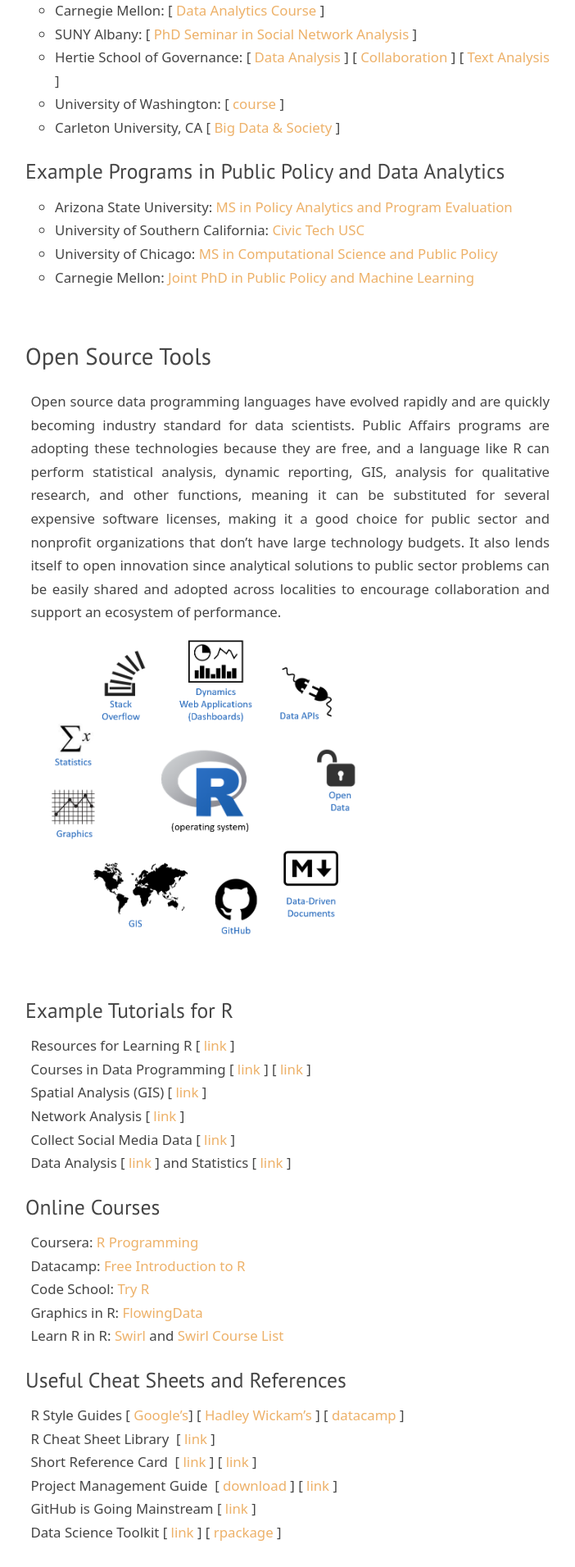
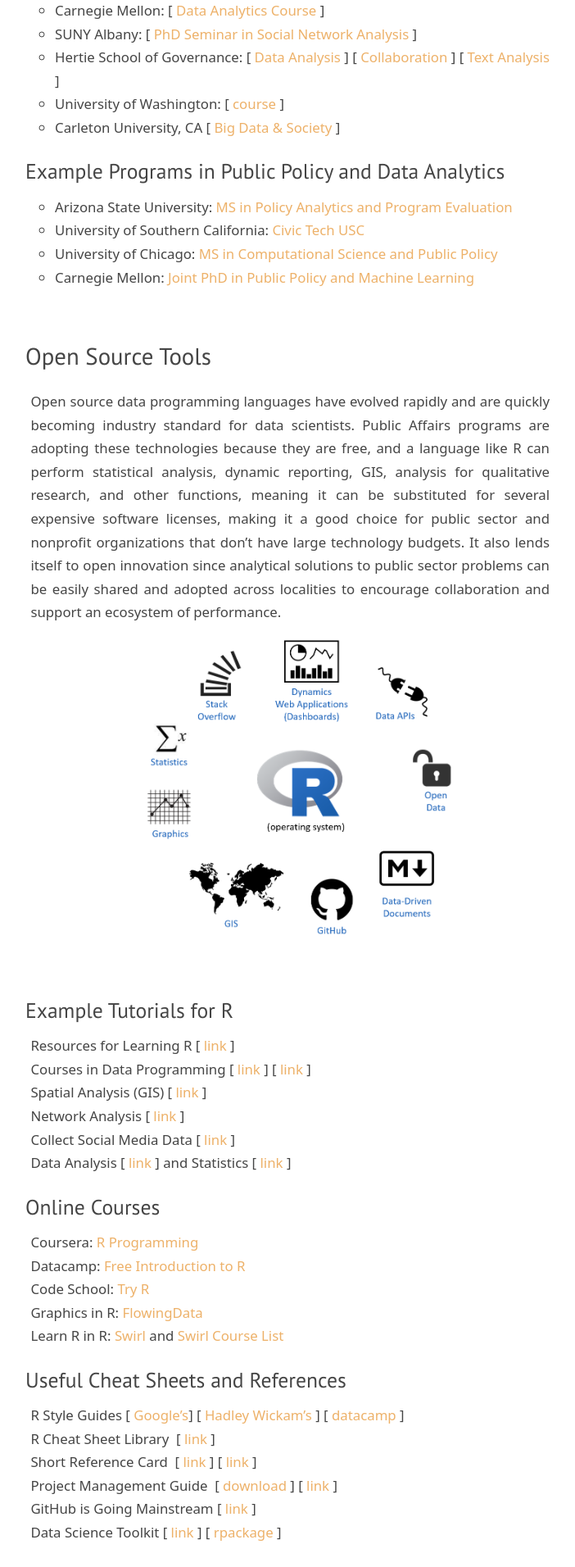
Before and after one commit to DS4PS/ds4ps_dev_site, a Jekyll site: the page built from learn.md, in a window 1280 px wide. Shown: the part 1806-3718 px from the top of the page at 82% size, without its empty margins (289-991 px from the left). Built offline with Jekyll 4.4.1, drawn with Linux system fonts in a browser that asks for light colours; nearby versions of some CDN libraries; library files that are not in the unit come from our copies.

Commit message:
Update learn.md

```diff
--- a/learn.md
+++ b/learn.md
@@ -124,7 +124,7 @@
 
 Open source data programming languages have evolved rapidly and are quickly becoming industry standard for data scientists. Public Affairs programs are adopting these technologies because they are free, and a language like R can perform statistical analysis, dynamic reporting, GIS, analysis for qualitative research, and other functions, meaning it can be substituted for several expensive software licenses, making it a good choice for public sector and nonprofit organizations that don't have large technology budgets. It also lends itself to open innovation since analytical solutions to public sector problems can be easily shared and adopted across localities to encourage collaboration and support an ecosystem of performance.
 
-<img src="https://raw.githubusercontent.com/DS4PS/ds4ps_dev_site/master/assets/img/r-ecosystem.png" alt="R Ecosystem" width="400" class="center">
+<p style="text-align:center;"><img src="https://raw.githubusercontent.com/DS4PS/ds4ps_dev_site/master/assets/img/r-ecosystem.png" alt="R Ecosystem" width="400"></p>
 
 
 <br>
```
